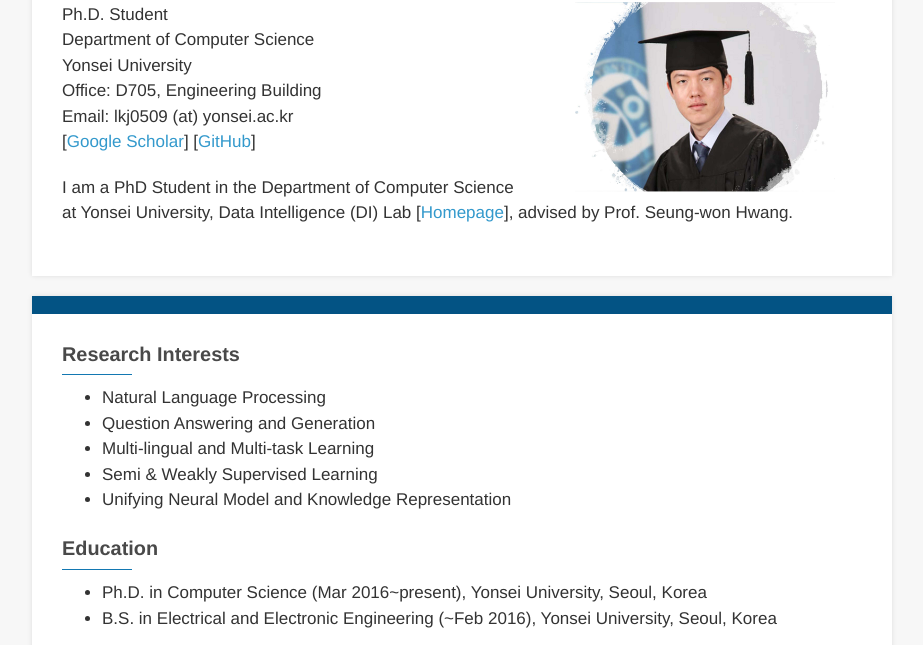
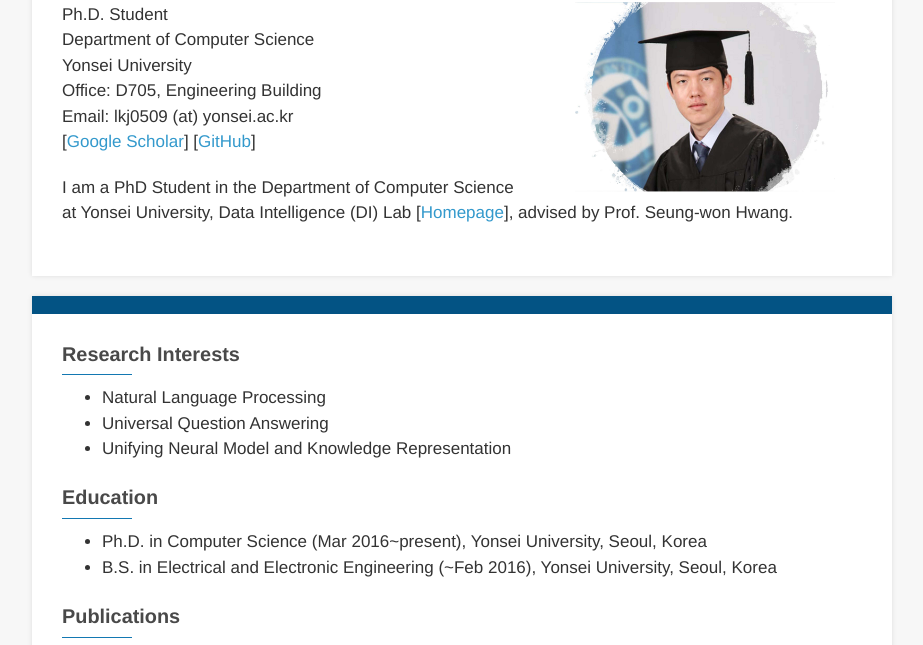
Before and after one commit to lkj0509/KyungjaeLee, a plain HTML site: page index.html in a window 1280 px wide. Shown: the part 125-770 px from the top of the page, without its empty margins (178-1101 px from the left). Drawn offline with Linux system fonts and the light colour scheme.

Commit message:
Update index.html

```diff
--- a/index.html
+++ b/index.html
@@ -47,9 +47,8 @@
       <h3>Research Interests</h3>
       <ul>
 	    <li>Natural Language Processing</li>
-	    <li>Question Answering and Generation</li>
-        <li>Multi-lingual and Multi-task Learning</li>
-        <li>Semi & Weakly Supervised Learning</li>
+	    <li>Universal Question Answering </li>
+        <!--<li>Semi & Weakly Supervised Learning</li>-->
         <li>Unifying Neural Model and Knowledge Representation</li>
       </ul>
       <br>
```
